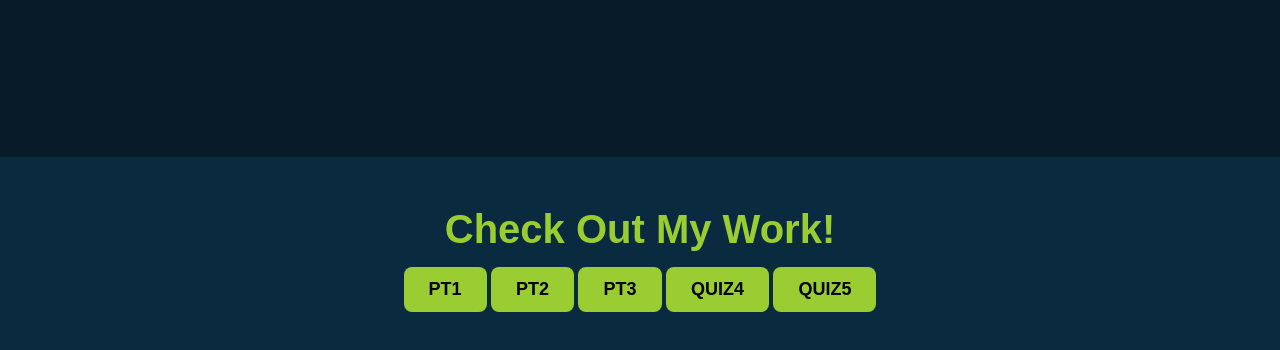
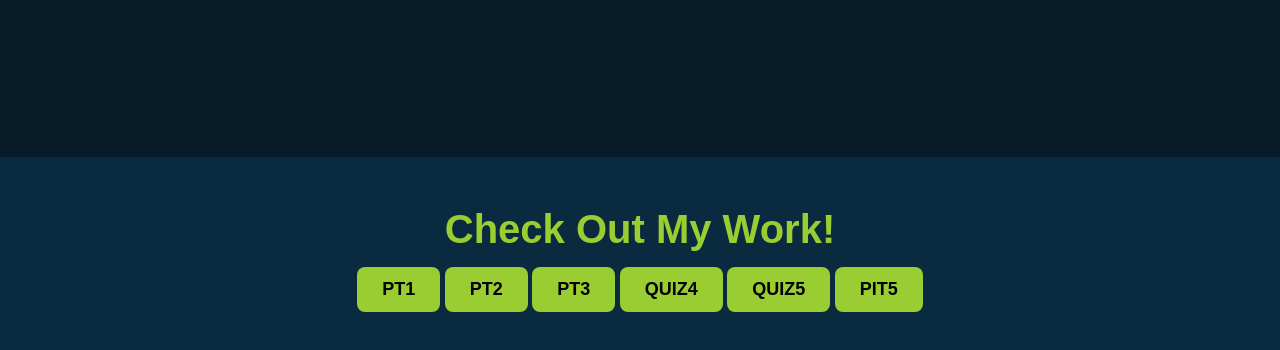
Before and after one commit to pudgii/pudgii.github.io, a plain HTML site: page index.html in a window 1280 px wide. Shown: the part 622-972 px from the top of the page. Drawn offline with nearby package versions, Linux system fonts and the light colour scheme.

Commit message:
Update index.html

```diff
--- a/index.html
+++ b/index.html
@@ -170,6 +170,7 @@
         <a href="https://pudgii.github.io/subject.github.io/" target="_blank">PT3</a>
         <a href="https://pudgii.github.io/search.github.io/" target="_blank">QUIZ4</a>
         <a href="https://pudgii.github.io/quiz5/" target="_blank">QUIZ5</a>
+        <a href="http://localhost/pit5-github.io/registration.php" target="_blank">PIT5</a>
     </section>
 </body>
 </html>
```
